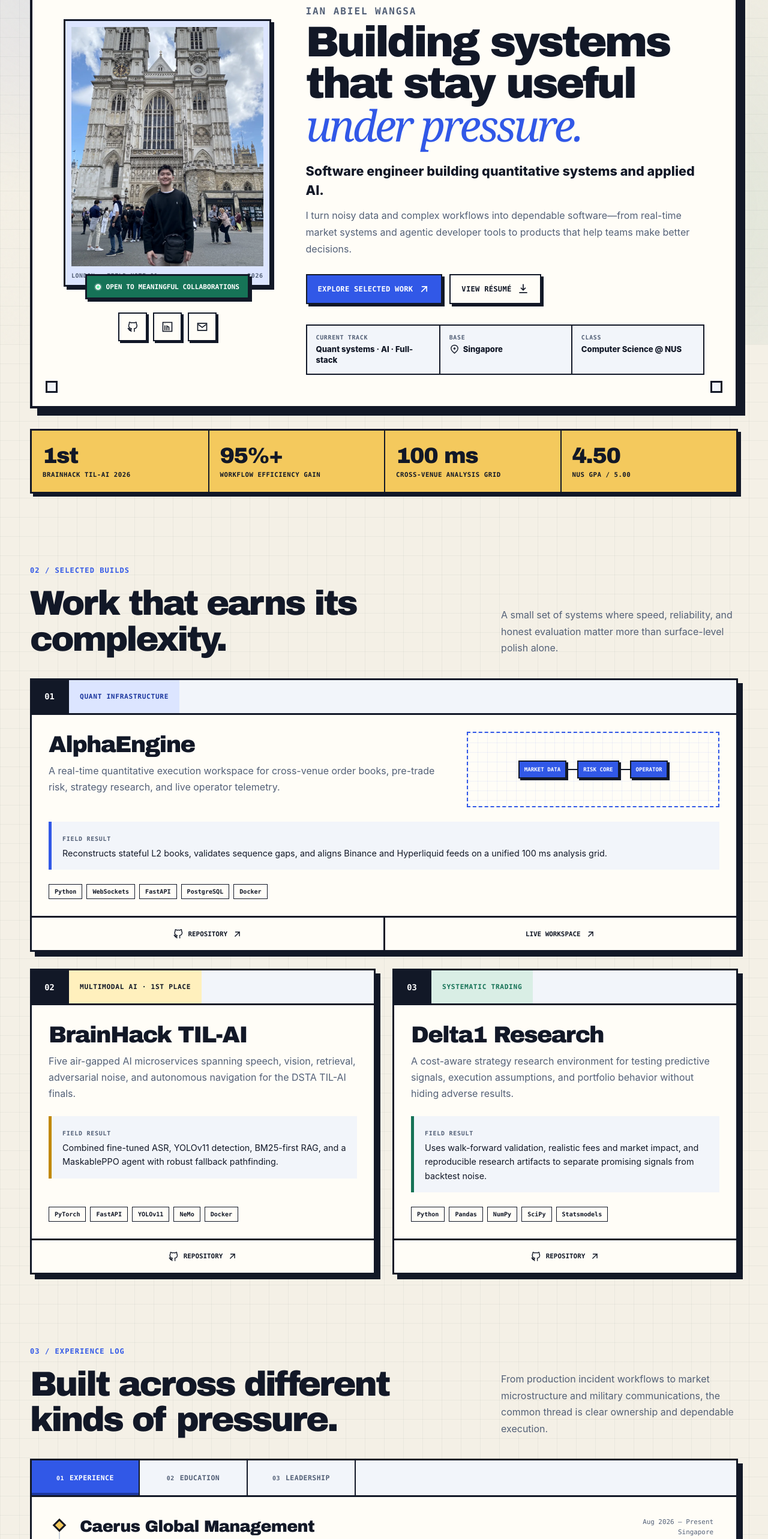
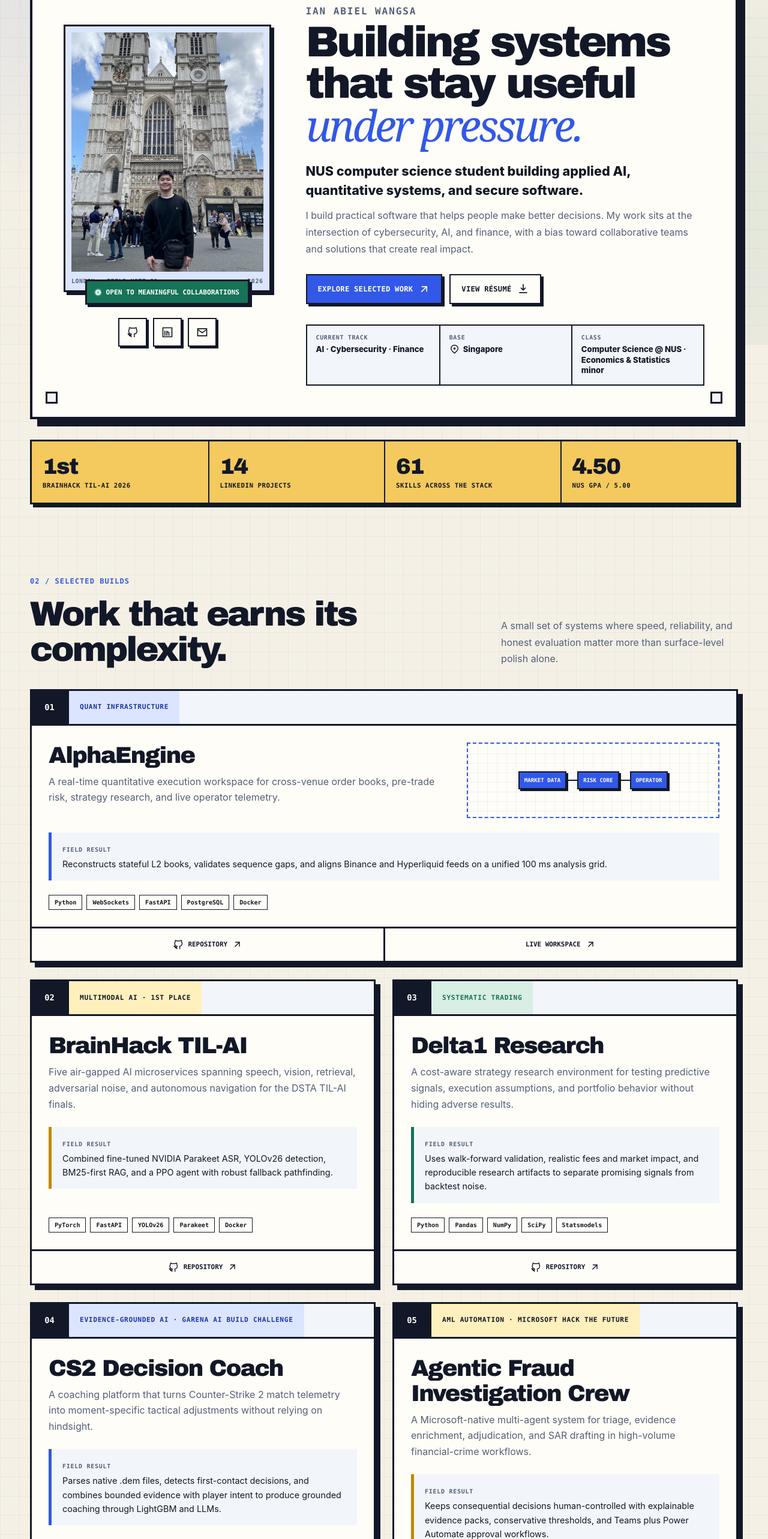
Before and after one commit to Manutd1234/Personal-Website, a React (Vite) app: page / in a window 1280 px wide. Shown: the part 226-2792 px from the top of the page at 60% size. Built offline with nearby package versions, Linux system fonts and the light colour scheme.

Commit message:
Refresh portfolio data from LinkedIn
Align the profile summary, BrainHack details, new LinkedIn projects, education, leadership, skills, and public profile counts with the visible LinkedIn profile.

```diff
--- a/src/data/portfolio.js
+++ b/src/data/portfolio.js
@@ -1,13 +1,13 @@
 export const profile = {
   name: 'Ian Abiel Wangsa',
   shortName: 'Ian Wangsa',
-  role: 'Software engineer building quantitative systems and applied AI.',
+  role: 'NUS computer science student building applied AI, quantitative systems, and secure software.',
   introduction:
-    'I turn noisy data and complex workflows into dependable software—from real-time market systems and ' +
-    'agentic developer tools to products that help teams make better decisions.',
+    'I build practical software that helps people make better decisions. My work sits at the intersection of ' +
+    'cybersecurity, AI, and finance, with a bias toward collaborative teams and solutions that create real impact.',
   location: 'Singapore',
-  education: 'Computer Science @ NUS',
-  focus: 'Quant systems · AI · Full-stack',
+  education: 'Computer Science @ NUS · Economics & Statistics minor',
+  focus: 'AI · Cybersecurity · Finance',
   availability: 'Open to meaningful collaborations',
   email: 'ianwangsa2@gmail.com',
   linkedin: 'https://www.linkedin.com/in/ian-abiel-wangsa-70625a290/',
@@ -15,10 +15,24 @@ export const profile = {
   resumeUrl: `${import.meta.env.BASE_URL}Ian_Abiel_Wangsa_Resume.pdf`,
 };
 
+// Public profile index captured from LinkedIn on 21 August 2026. Counts keep the portfolio honest
+// without copying private analytics or turning the site into a raw social-feed mirror.
+export const linkedinSnapshot = {
+  url: profile.linkedin,
+  headline: 'NUS CS | Ex-Accenture | AI, Finance, Cybersecurity',
+  projectCount: 14,
+  skillCount: 61,
+  certificationCount: 11,
+  courseCount: 8,
+  awardCount: 15,
+  volunteerCount: 7,
+  languageCount: 4,
+};
+
 export const impactStats = [
   { value: '1st', label: 'BrainHack TIL-AI 2026' },
-  { value: '95%+', label: 'Workflow efficiency gain' },
-  { value: '100 ms', label: 'Cross-venue analysis grid' },
+  { value: String(linkedinSnapshot.projectCount), label: 'LinkedIn projects' },
+  { value: String(linkedinSnapshot.skillCount), label: 'Skills across the stack' },
   { value: '4.50', label: 'NUS GPA / 5.00' },
 ];
 
@@ -47,9 +61,9 @@ export const projects = [
       'Five air-gapped AI microservices spanning speech, vision, retrieval, adversarial noise, and ' +
       'autonomous navigation for the DSTA TIL-AI finals.',
     outcome:
-      'Combined fine-tuned ASR, YOLOv11 detection, BM25-first RAG, and a MaskablePPO agent with robust ' +
-      'fallback pathfinding.',
-    tags: ['PyTorch', 'FastAPI', 'YOLOv11', 'NeMo', 'Docker'],
+      'Combined fine-tuned NVIDIA Parakeet ASR, YOLOv26 detection, BM25-first RAG, and a PPO agent with ' +
+      'robust fallback pathfinding.',
+    tags: ['PyTorch', 'FastAPI', 'YOLOv26', 'Parakeet', 'Docker'],
     repository: 'https://github.com/Manutd1234/BrainHack_V2',
     accent: 'gold',
   },
@@ -66,6 +80,36 @@ export const projects = [
     tags: ['Python', 'Pandas', 'NumPy', 'SciPy', 'Statsmodels'],
     repository: 'https://github.com/Manutd1234/Delta1_Trading_Strategy',
     accent: 'alpine',
+  },
+  {
+    number: '04',
+    title: 'CS2 Decision Coach',
+    category: 'Evidence-grounded AI · Garena AI Build Challenge',
+    description:
+      'A coaching platform that turns Counter-Strike 2 match telemetry into moment-specific tactical ' +
+      'adjustments without relying on hindsight.',
+    outcome:
+      'Parses native .dem files, detects first-contact decisions, and combines bounded evidence with player ' +
+      'intent to produce grounded coaching through LightGBM and LLMs.',
+    tags: ['Next.js', 'FastAPI', 'AWPy', 'LightGBM', 'Pydantic'],
+    repository: 'https://www.linkedin.com/in/ian-abiel-wangsa-70625a290/',
+    repositoryLabel: 'LinkedIn project',
+    accent: 'cobalt',
+  },
+  {
+    number: '05',
+    title: 'Agentic Fraud Investigation Crew',
+    category: 'AML automation · Microsoft Hack the Future',
+    description:
+      'A Microsoft-native multi-agent system for triage, evidence enrichment, adjudication, and SAR drafting ' +
+      'in high-volume financial-crime workflows.',
+    outcome:
+      'Keeps consequential decisions human-controlled with explainable evidence packs, conservative thresholds, ' +
+      'and Teams plus Power Automate approval workflows.',
+    tags: ['Azure AI', 'RAG', 'Cosmos DB', 'Power Automate', 'Power BI'],
+    repository: 'https://www.linkedin.com/in/ian-abiel-wangsa-70625a290/',
+    repositoryLabel: 'LinkedIn project',
+    accent: 'gold',
   },
 ];
 
@@ -143,8 +187,8 @@ export const education = [
     credential: 'B.Sc. Computer Science · Minor in Economics & Statistics',
     dates: 'Aug 2025 — Aug 2029',
     detail:
-      'GPA 4.50/5.00 · Programming Methodology · Data Structures & Algorithms · Linear Algebra · ' +
-      'Discrete Structures · Calculus',
+      'First Class Honours · GPA 4.50/5.00 · Programming Methodology · Data Structures & Algorithms · ' +
+      'Calculus for Computing · Community Service Club · NUS Sports Club · NUS Games Development Group',
   },
   {
     school: 'Eunoia Junior College',
@@ -194,6 +238,14 @@ export const leadership = [
     description:
       'Taught primary-school learners Scratch, logic, and introductory AI concepts through hands-on lessons.',
   },
+  {
+    title: 'BrainHack TIL-AI · Pandamonium',
+    role: 'Champion · DSTA and AngelHack',
+    dates: 'Jun 2026 — Jul 2026',
+    description:
+      'Learned and shipped five Dockerised multimodal AI services with a five-person team under an air-gapped ' +
+      'competition deadline.',
+  },
 ];
 
 export const skillGroups = [
@@ -207,7 +259,17 @@ export const skillGroups = [
   },
   {
     label: 'AI & data',
-    items: ['PyTorch', 'TensorFlow', 'Scikit-learn', 'Pandas', 'ChromaDB', 'MediaPipe'],
+    items: [
+      'PyTorch',
+      'TensorFlow',
+      'Scikit-learn',
+      'Pandas',
+      'LightGBM',
+      'RAG',
+      'Agentic AI',
+      'ChromaDB',
+      'MediaPipe',
+    ],
   },
   {
     label: 'Infrastructure',
@@ -220,7 +282,7 @@ export const credentials = [
   'Databricks AI/BI',
   'GitHub Foundations',
   'Docker Foundations',
-  'Anthropic AI Fluency',
+  'Anthropic AI Fluency: Frameworks & Foundations',
   'Anthropic Claude 101',
   'Cisco Content Networking Specialist',
   'DataCamp Machine Learning Fundamentals in Python',
```
